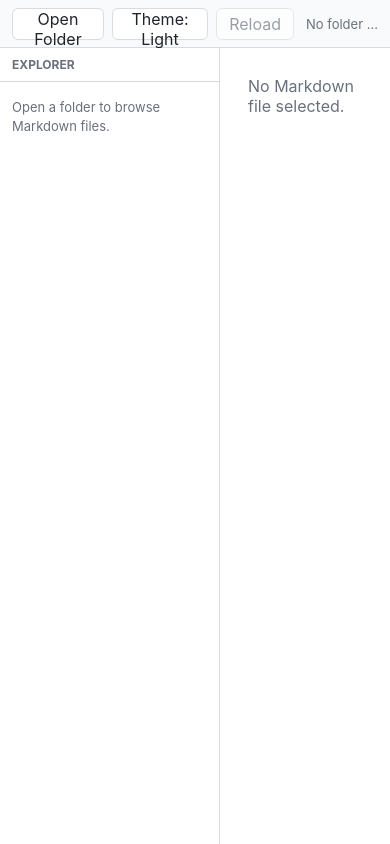
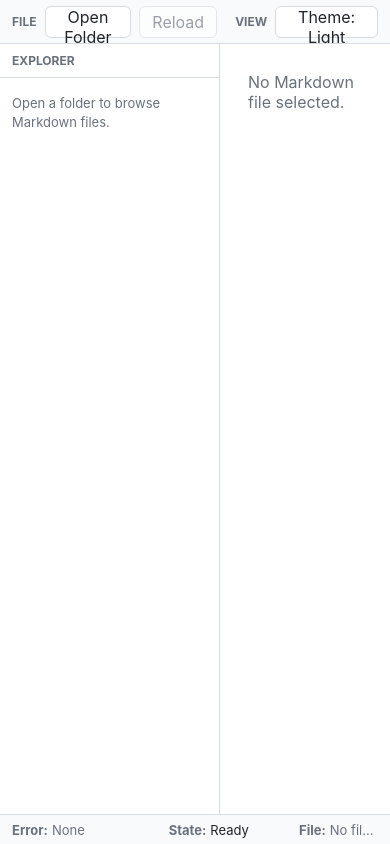
Before and after one commit to an-embedded-engineer/MarkdownViewer, a React (Vite) app in the folder markdown-viewer-tauri/: page / in a window 390 px wide. Built offline with nearby package versions, Linux system fonts and the light colour scheme.

Commit message:
feat: add Tauri menu bar and status bar

```diff
--- a/markdown-viewer-tauri/src/App.css
+++ b/markdown-viewer-tauri/src/App.css
@@ -33,7 +33,7 @@ button {
 
 .app-shell {
   display: grid;
-  grid-template-rows: 48px minmax(0, 1fr);
+  grid-template-rows: 44px minmax(0, 1fr) 30px;
   width: 100%;
   height: 100%;
   min-width: 680px;
@@ -41,7 +41,7 @@ button {
   color: var(--text);
   --app-bg: #f5f6f8;
   --panel-bg: #ffffff;
-  --toolbar-bg: #f9fafb;
+  --chrome-bg: #f9fafb;
   --border: #d7dce2;
   --muted: #69717d;
   --text: #20242a;
@@ -57,7 +57,7 @@ button {
 :root[data-theme="dark"] .app-shell {
   --app-bg: #101317;
   --panel-bg: #171b21;
-  --toolbar-bg: #15191f;
+  --chrome-bg: #15191f;
   --border: #303741;
   --muted: #9aa5b1;
   --text: #d8dee9;
@@ -70,17 +70,31 @@ button {
   --code-bg: #20262e;
 }
 
-.toolbar {
+.menu-bar {
+  display: flex;
+  align-items: center;
+  gap: 18px;
+  min-width: 0;
+  padding: 6px 12px;
+  border-bottom: 1px solid var(--border);
+  background: var(--chrome-bg);
+}
+
+.menu-group {
   display: flex;
   align-items: center;
   gap: 8px;
   min-width: 0;
-  padding: 8px 12px;
-  border-bottom: 1px solid var(--border);
-  background: var(--toolbar-bg);
 }
 
-.toolbar button {
+.menu-group-label {
+  color: var(--muted);
+  font-size: 12px;
+  font-weight: 700;
+  text-transform: uppercase;
+}
+
+.menu-bar button {
   height: 32px;
   padding: 0 12px;
   border: 1px solid var(--border);
@@ -90,41 +104,58 @@ button {
   cursor: pointer;
 }
 
-.toolbar button:hover:not(:disabled) {
+.menu-bar button:hover:not(:disabled) {
   border-color: var(--accent);
 }
 
-.toolbar button:disabled {
+.menu-bar button:disabled {
   color: var(--muted);
   cursor: default;
   opacity: 0.65;
 }
 
-.path-display {
-  display: flex;
+.status-bar {
+  display: grid;
+  grid-template-columns:
+    minmax(140px, 1.2fr)
+    minmax(128px, 0.8fr)
+    minmax(110px, 0.7fr)
+    minmax(0, 1fr);
   align-items: center;
-  gap: 10px;
+  gap: 12px;
   min-width: 0;
-  margin-left: 4px;
+  padding: 0 12px;
+  border-top: 1px solid var(--border);
   color: var(--muted);
+  background: var(--chrome-bg);
   font-size: 13px;
 }
 
-.path-display span,
-.path-display strong {
+.status-item {
+  display: flex;
+  align-items: center;
+  gap: 4px;
+  min-width: 0;
+}
+
+.status-label {
+  flex: 0 0 auto;
+  color: var(--muted);
+  font-weight: 700;
+}
+
+.status-value {
   overflow: hidden;
   text-overflow: ellipsis;
   white-space: nowrap;
 }
 
-.path-display span {
-  max-width: 42vw;
+.status-alert {
+  color: var(--error-text);
 }
 
-.path-display strong {
-  max-width: 20vw;
+.status-state {
   color: var(--text);
-  font-weight: 600;
 }
 
 .workspace {
@@ -216,28 +247,6 @@ button {
 .preview-pane {
   position: relative;
   overflow: auto;
-}
-
-.error-banner {
-  position: sticky;
-  top: 0;
-  z-index: 2;
-  padding: 10px 16px;
-  border-bottom: 1px solid var(--border);
-  color: var(--error-text);
-  background: var(--error-bg);
-  font-size: 13px;
-}
-
-.loading-banner {
-  position: sticky;
-  top: 0;
-  z-index: 2;
-  padding: 10px 16px;
-  border-bottom: 1px solid var(--border);
-  color: var(--text);
-  background: var(--accent-soft);
-  font-size: 13px;
 }
 
 .preview-empty {
@@ -407,7 +416,18 @@ button {
     padding-top: 24px;
   }
 
-  .path-display span {
-    max-width: 26vw;
+  .menu-bar {
+    overflow-x: auto;
+  }
+
+  .status-bar {
+    grid-template-columns:
+      minmax(112px, 1.1fr)
+      minmax(104px, 0.9fr)
+      minmax(72px, 0.6fr);
+  }
+
+  .status-root {
+    display: none;
   }
 }
--- a/markdown-viewer-tauri/src/App.tsx
+++ b/markdown-viewer-tauri/src/App.tsx
@@ -296,9 +296,8 @@ function App() {
 
   return (
     <main className="app-shell">
-      <Toolbar
+      <MenuBar
         rootPath={rootPath}
-        selectedFileName={selectedFileName}
         theme={theme}
         isBusy={isBusy}
         onOpenFolder={openFolder}
@@ -322,12 +321,6 @@ function App() {
         </aside>
 
         <section className="preview-pane" aria-label="Markdown Preview">
-          {errorMessage && <div className="error-banner">{errorMessage}</div>}
-          {loadingMessage && (
-            <div className="loading-banner" role="status">
-              {loadingMessage}
-            </div>
-          )}
           {selectedFilePath ? (
             <MarkdownPreview
               key={`${selectedFilePath}-${theme}-${previewRevision}`}
@@ -342,13 +335,19 @@ function App() {
           )}
         </section>
       </section>
+
+      <StatusBar
+        rootPath={rootPath}
+        selectedFileName={selectedFileName}
+        loadingMessage={loadingMessage}
+        errorMessage={errorMessage}
+      />
     </main>
   );
 }
 
-type ToolbarProps = {
+type MenuBarProps = {
   rootPath: string | null;
-  selectedFileName: string;
   theme: Theme;
   isBusy: boolean;
   onOpenFolder: () => void;
@@ -356,31 +355,74 @@ type ToolbarProps = {
   onToggleTheme: () => void;
 };
 
-function Toolbar({
+function MenuBar({
   rootPath,
-  selectedFileName,
   theme,
   isBusy,
   onOpenFolder,
   onReload,
   onToggleTheme,
-}: ToolbarProps) {
+}: MenuBarProps) {
   return (
-    <header className="toolbar">
+    <header className="menu-bar" aria-label="Application menu">
+      <div className="menu-group" aria-label="File commands">
+        <span className="menu-group-label">File</span>
         <button type="button" disabled={isBusy} onClick={onOpenFolder}>
           Open Folder
-      </button>
-      <button type="button" disabled={isBusy} onClick={onToggleTheme}>
-        Theme: {theme === "light" ? "Light" : "Dark"}
         </button>
         <button type="button" disabled={!rootPath || isBusy} onClick={onReload}>
           Reload
         </button>
-      <div className="path-display" title={rootPath ?? ""}>
-        <span>{rootPath ?? "No folder selected"}</span>
-        {selectedFileName && <strong>{selectedFileName}</strong>}
+      </div>
+      <div className="menu-group" aria-label="View commands">
+        <span className="menu-group-label">View</span>
+        <button type="button" disabled={isBusy} onClick={onToggleTheme}>
+          Theme: {theme === "light" ? "Light" : "Dark"}
+        </button>
       </div>
     </header>
+  );
+}
+
+type StatusBarProps = {
+  rootPath: string | null;
+  selectedFileName: string;
+  loadingMessage: string | null;
+  errorMessage: string | null;
+};
+
+function StatusBar({ rootPath, selectedFileName, loadingMessage, errorMessage }: StatusBarProps) {
+  const rootText = rootPath ?? "No folder selected";
+  const fileText = selectedFileName || "No file selected";
+  const stateText = loadingMessage ?? "Ready";
+  const errorText = errorMessage ?? "None";
+
+  return (
+    <footer className="status-bar" aria-label="Application status">
+      <StatusBarItem label="Error" value={errorText} priority="error" live alert={errorMessage !== null} />
+      <StatusBarItem label="State" value={stateText} priority="state" live />
+      <StatusBarItem label="File" value={fileText} priority="file" />
+      <StatusBarItem label="Root" value={rootText} priority="root" />
+    </footer>
+  );
+}
+
+type StatusBarItemProps = {
+  label: string;
+  value: string;
+  priority: "error" | "state" | "file" | "root";
+  live?: boolean;
+  alert?: boolean;
+};
+
+function StatusBarItem({ label, value, priority, live = false, alert = false }: StatusBarItemProps) {
+  return (
+    <div className={`status-item status-${priority}${alert ? " status-alert" : ""}`} title={`${label}: ${value}`}>
+      <span className="status-label">{label}:</span>
+      <span className="status-value" aria-live={live ? "polite" : undefined}>
+        {value}
+      </span>
+    </div>
   );
 }
 
```
Also changed, not shown: 6 other files (tests, documents, lock files or other folders). Lines whose indentation alone changed are shown as unchanged.
